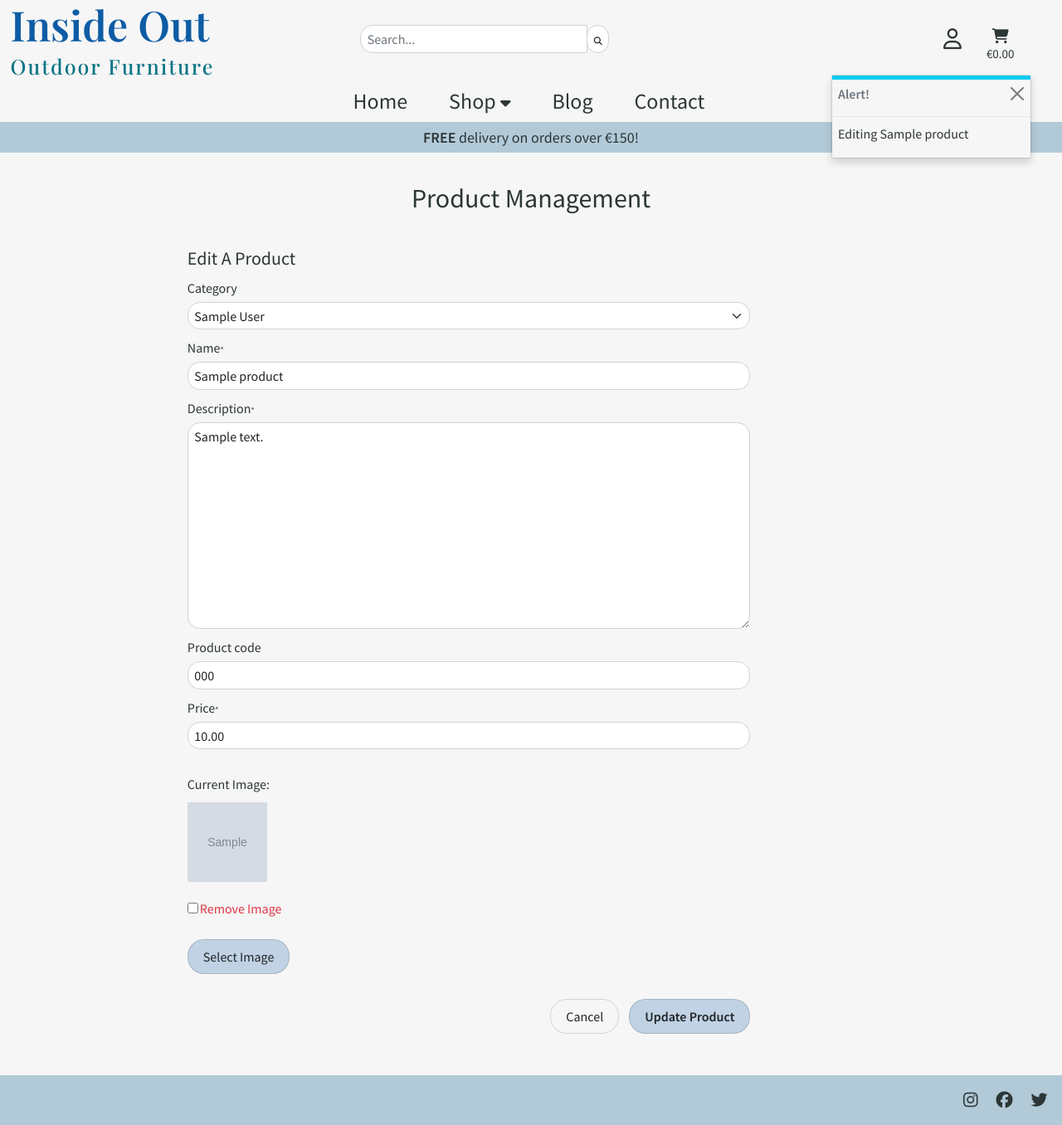
After one commit to Sharon-B/Django-Test, a Django app: page /products/edit/1/ in a window 1280 px wide. The commit adds this page. Shown: the whole page at 83% size. Run offline with Django 3.2, Linux system fonts and the light colour scheme; a user stored in the database is signed in; tables that the repository leaves empty hold one stand-in row (values such as "Sample post"); grey boxes marked "Sample" are stand-in pictures; parts of the project's set-up code (start-up, migrations or seed data) failed here and were passed over; some libraries are stand-ins or nearby versions; some web fonts are replaced.

Commit message:
General update

```diff
--- a/cart/templates/cart/cart.html
+++ b/cart/templates/cart/cart.html
@@ -37,7 +37,11 @@
                                 {% for item in cart_items %}
                                     <tr class="cart-items">
                                         <td class="cart-item-img">
-                                            <img class="img-fluid cart-img" src="{{ item.product.image.url }}" alt="{{ item.product.name }}">
+                                            {% if item.product.image %}
+                                                <img class="img-fluid cart-img" src="{{ item.product.image.url }}" alt="{{ item.product.name }}">
+                                            {% else %}
+                                                <img class="img-fluid cart-img" src="{{ MEDIA_URL }}noimage.png" alt="{{ item.product.name }}">
+                                            {% endif %}
                                         </td>
                                         <td>
                                             <p class="p-text text-bold">{{ item.product.name }}</p>
--- /dev/null
+++ b/products/forms.py
@@ -0,0 +1,21 @@
+from django import forms
+from .models import Category, Product
+from .widgets import CustomClearableFileInput
+
+
+class ProductForm(forms.ModelForm):
+
+    class Meta:
+        model = Product
+        fields = '__all__'
+
+    image = forms.ImageField(label='Image', required=False, widget=CustomClearableFileInput)
+
+    def __init__(self, *args, **kwargs):
+        super().__init__(*args, **kwargs)
+        categories = Category.objects.all()
+        display_names = [(c.id, c.get_display_name()) for c in categories]
+
+        self.fields['category'].choices = display_names
+        for field_name, field in self.fields.items():
+            field.widget.attrs['class'] = 'admin-form'
--- /dev/null
+++ b/products/templates/products/custom_widget_templates/custom_clearable_file_input.html
@@ -0,0 +1,22 @@
+<!-- Custom widget template for ImageField in ProductForm -->
+<div class="custom-widget">
+    {% if widget.is_initial %}
+        <p class="p-text">{{ widget.initial_text }}:</p>
+        <a href="{{ widget.value.url }}">
+            <img width="96" height="96" src="{{ widget.value.url }}" alt="">
+        </a>
+        {% if not widget.required %}
+            <div class="custom-control custom-checkbox">
+                <input class="custom-control-input" type="checkbox" name="{{ widget.checkbox_name }}" id="{{ widget.checkbox_id }}"{% if widget.attrs.disabled %} disabled{% endif %}>
+                <label class="custom-control-label text-danger p-text" for="{{ widget.checkbox_id }}">{{ widget.clear_checkbox_label }}</label>
+            </div>
+        {% endif %}<br>
+        {{ widget.input_text }}
+    {% endif %}
+
+    <span class="btn button btn-file">
+        <label for="new-image" class="p-text">Select Image</label>
+        <input id="new-image" type="{{ widget.type }}" name="{{ widget.name }}"{% include "django/forms/widgets/attrs.html" %}>
+    </span>
+    <p class="text-bold text-danger p-text" id="filename"></p>
+</div>
--- /dev/null
+++ b/products/templates/products/edit_product.html
@@ -0,0 +1,58 @@
+{% extends "base.html" %}
+{% load static %}
+
+{% block page_header %}
+    <div class="header-container container">
+        <div class="row">
+            <div class="col">
+            </div>
+        </div>
+    </div>
+{% endblock %}
+
+{% block content %}
+    <div class="container">
+        <div class="row">
+            <div class="col page-heading">
+                <h1 class="heading">Product Management</h1>
+            </div>
+        </div>
+    </div>
+
+    <div class="row">
+        <div class="col-12 col-md-8 offset-md-2">
+            <h3 class='sub-heading'>Edit A Product</h3>
+            <div>
+                <form action="{% url 'edit_product' product.id %}" method="POST" class="form" enctype="multipart/form-data">
+                    {% csrf_token %}
+                    {% for field in form %}
+                        {% if field.name == 'image' %}
+                            {{ field }}
+                        {% else %}
+                            {{ field | as_crispy_field }}
+                        {% endif %}
+                    {% endfor %}
+                    <div class="text-end checkout-submit">
+                        <a href="{% url 'products' %}" class="btn shopping-btn">
+                            <span class="p-text">Cancel</span>
+                        </a>
+                        <button id="submit-button" class="btn button checkout-btn">
+                            <span class="p-text text-bold">Update Product</span>
+                        </button>
+                    </div>
+                </form>
+            </div>
+        </div>
+    </div>
+
+{% endblock %}
+
+{% block postloadjs %}
+    {{ block.super }}
+    <script>
+        $('#new-image').change(function() {
+            var file = $('#new-image')[0].files[0];
+            $('#filename').text(`Image will be set to: ${file.name}`);
+        });
+    </script>
+{% endblock %}
--- a/products/urls.py
+++ b/products/urls.py
@@ -3,5 +3,8 @@ from . import views
 
 urlpatterns = [
     path('', views.all_products, name='products'),
-    path('<product_id>', views.product_detail, name='product_detail')
+    path('<int:product_id>/', views.product_detail, name='product_detail'),
+    path('add/', views.add_product, name='add_product'),
+    path('edit/<int:product_id>/', views.edit_product, name='edit_product'),
+    path('delete/<int:product_id>/', views.delete_product, name='delete_product'),
 ]
--- a/products/views.py
+++ b/products/views.py
@@ -1,8 +1,10 @@
 from django.shortcuts import render, get_object_or_404, reverse, redirect
 from django.contrib import messages
+from django.contrib.auth.decorators import login_required
 from django.db.models import Q
 from django.db.models.functions import Lower
 from .models import Product, Category
+from .forms import ProductForm
 
 
 # Create your views here.
@@ -70,3 +72,88 @@ def product_detail(request, product_id):
         'product': product,
     }
     return render(request, 'products/product_detail.html', context)
+
+
+# Product Admin:
+# Add Product
+@login_required
+def add_product(request):
+    """
+    Allow an admin user to add a product to the store
+    """
+    if request.user.is_superuser:
+
+        if request.method == 'POST':
+            form = ProductForm(request.POST, request.FILES)
+            if form.is_valid():
+                product = form.save()
+                messages.success(request, 'Product added successfully!')
+                return redirect(reverse('product_detail', args=[product.id]))
+            else:
+                messages.error(request, 'Please check the form for errors. Product failed to add.')
+        else:
+            form = ProductForm()
+
+    else:
+        messages.error(request, 'Sorry, you do not have permission for that.')
+        return redirect(reverse('home'))
+
+    template = 'products/add_product.html'
+
+    context = {
+        'form': form,
+    }
+
+    return render(request, template, context)
+
+
+# Edit Product
+@login_required
+def edit_product(request, product_id):
+    """
+    Allow an admin user to edit a product to the store
+    """
+    if request.user.is_superuser:
+
+        product = get_object_or_404(Product, pk=product_id)
+
+        if request.method == 'POST':
+            form = ProductForm(request.POST, request.FILES, instance=product)
+            if form.is_valid():
+                form.save()
+                messages.success(request, 'Product updated successfully!')
+                return redirect(reverse('product_detail', args=[product.id]))
+            else:
+                messages.error(request, 'Please check the form for errors. Product failed to update.')
+        else:
+            form = ProductForm(instance=product)
+            messages.info(request, f'Editing {product.name}')
+    else:
+        messages.error(request, 'Sorry, you do not have permission for that.')
+        return redirect(reverse('home'))
+
+    template = 'products/edit_product.html'
+
+    context = {
+        'form': form,
+        'product': product,
+    }
+
+    return render(request, template, context)
+
+
+# Delete Product
+@login_required
+def delete_product(request, product_id):
+    """
+    Allow an admin user to delete a product from the store
+    """
+    if request.user.is_superuser:
+        product = get_object_or_404(Product, pk=product_id)
+        product.delete()
+        messages.success(request, 'Product deleted!')
+    else:
+        messages.error(request, 'Sorry, you do not have permission for that.')
+        return redirect(reverse('home'))
+
+    return redirect(reverse('products'))
--- a/static/css/base.css
+++ b/static/css/base.css
@@ -197,6 +197,11 @@ body {
     margin-top: 4rem;
 }
 
+.sub-heading {
+    font-size: 2.2rem;
+    margin: 1rem;
+}
+
 .p-text {
     font-size: 1.6rem;
     /* margin-bottom: 2rem; */
@@ -361,6 +366,61 @@ body {
 .toast-product-info {
     display: flex;
     justify-content: space-between;
+}
+
+/*------ Form -------*/
+
+.form {
+    margin: 1rem;
+}
+
+.form-control,
+.form-select,
+.form-label {
+    font-size: 1.6rem;
+}
+
+.form-select,
+.form-control {
+    border-radius: 1.5rem;
+}
+
+/*------ Product Form -------*/
+
+.custom-widget {
+    margin: 3rem 0;
+}
+
+.btn-file label {
+    margin: 0;
+}
+
+.btn-file {
+    position: relative;
+    overflow: hidden;
+}
+
+.btn-file input[type="file"] {
+    position: absolute;
+    top: 0;
+    right: 0;
+    min-width: 100%;
+    min-height: 100%;
+    opacity: 0;
+    cursor: pointer;
+}
+
+.custom-checkbox {
+    margin-top: 2rem;
+}
+
+.custom-checkbox .custom-control-label::before {
+    border-color: #dc3545;
+}
+
+.custom-checkbox .custom-control-input:checked~.custom-control-label::before {
+    background-color: #dc3545;
+    border-color: #dc3545;
 }
 
 /*------ Footer -------*/
@@ -544,4 +604,8 @@ body {
     .message-container {
         width: 20%;
     }
+
+    .form {
+        width: 80%;
+    }
 }
--- a/templates/base.html
+++ b/templates/base.html
@@ -88,7 +88,7 @@
                             <div class="dropdown-menu dd-menu" aria-labelledby="account">
                                 {% if request.user.is_authenticated %}
                                     {% if request.user.is_superuser %}
-                                        <a class="dropdown-item dd-item" href="#">Admin</a>
+                                        <a class="dropdown-item dd-item" href="{% url 'add_product' %}">Admin</a>
                                     {% endif %}
                                     <a class="dropdown-item dd-item" href="{% url 'profile' %}">Profile</a>
                                     <a class="dropdown-item dd-item" href="{% url 'account_logout' %}">Logout</a>
--- a/templates/includes/mobile-header.html
+++ b/templates/includes/mobile-header.html
@@ -29,7 +29,7 @@
     <div class="dropdown-menu dd-menu" aria-labelledby="account">
         {% if request.user.is_authenticated %}
             {% if request.user.is_superuser %}
-                <a class="dropdown-item dd-item" href="#">Admin</a>
+                <a class="dropdown-item dd-item" href="{% url 'add_product' %}">Admin</a>
             {% endif %}
             <a class="dropdown-item dd-item" href="{% url 'profile' %}">Profile</a>
             <a class="dropdown-item dd-item" href="{% url 'account_logout' %}">Logout</a>
--- a/templates/includes/toasts/toast_success.html
+++ b/templates/includes/toasts/toast_success.html
@@ -20,7 +20,11 @@
                 {% for item in cart_items %}
                 <div class="row">
                     <div class="col-4">
-                        <img class="img-fluid" src="{{ item.product.image.url }}" alt="{{ item.product.name }}">
+                        {% if item.product.image %}
+                            <img class="img-fluid" src="{{ item.product.image.url }}" alt="{{ item.product.name }}">
+                        {% else %}
+                            <img class="img-fluid" src="{{ MEDIA_URL }}noimage.png" alt="{{ item.product.name }}">
+                        {% endif %}
                     </div>
                     <div class="col-8">
                         <p class="p-text text-bold">{{ item.product.name }}</p>
```
Also changed, not shown: products/templates/products/add_product.html (added, +58 -0 lines), products/templates/products/product_detail.html (+8 -0 lines), products/templates/products/products.html (+8 -0 lines), products/widgets.py (added, +10 -0 lines), user_profiles/views.py (+7 -1 lines).
